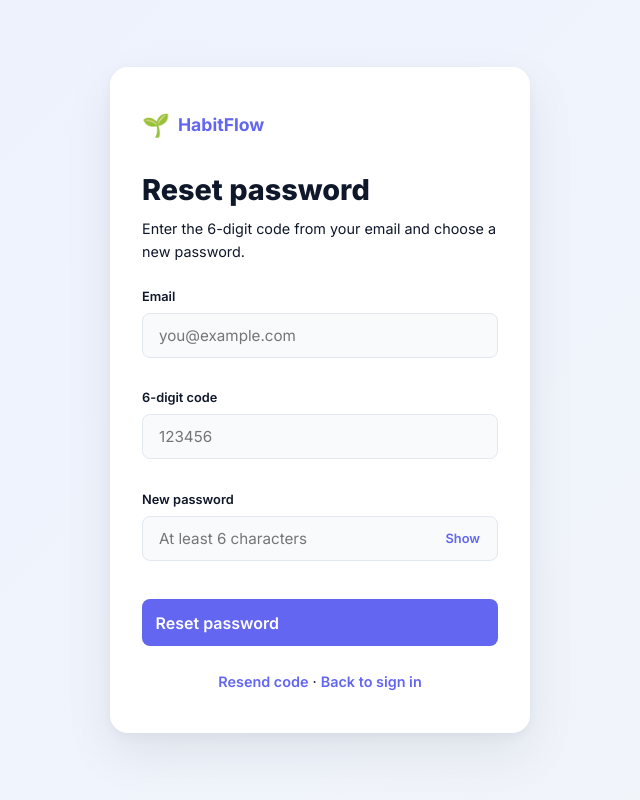
After one commit to SalluHunk/HabitTracker, a Flask app: page /reset-password in a window 1280 px wide. The commit adds this page. Shown: the whole page, without its empty margins (320-960 px from the left). Run offline with Flask 3, Linux system fonts and the light colour scheme.

Commit message:
Add forgot-password flow + show-password toggle
Backend:
- New password_resets table with hashed 6-digit codes (15min expiry)
- /api/auth/forgot-password and /api/auth/reset-password endpoints
- Web routes /forgot-password and /reset-password
- SMTP email utility (env: SMTP_HOST/PORT/USER/PASS, FROM_EMAIL)
- Falls back to stdout logging when SMTP not configured

Web UI:
- forgot_password.html and reset_password.html templates
- 'Forgot password?' link on login page
- Show/Hide password toggle on login, signup, and reset pages

Co-Authored-By: Claude Sonnet 4.6 <noreply@anthropic.com>

```diff
--- a/main.py
+++ b/main.py
@@ -16,7 +16,9 @@ from tracker.database import init_db, CATEGORY_DEFAULTS
 from tracker.auth import (
     get_user_by_id, get_user_by_email, create_user, verify_password,
     verify_google_token, login_or_create_google_user, GOOGLE_CLIENT_ID,
+    create_password_reset, verify_reset_code, update_password,
 )
+from tracker.email_util import send_email
 from tracker.logic import (
     add_habit, get_habits_with_status, toggle_log,
     get_habit_stats, get_habit_calendar,
@@ -103,6 +105,48 @@ def signup():
 def logout():
     logout_user()
     return redirect(url_for("login"))
+
+
+@app.route("/forgot-password", methods=["GET", "POST"])
+def forgot_password():
+    if current_user.is_authenticated:
+        return redirect(url_for("dashboard"))
+    if request.method == "POST":
+        email = request.form.get("email", "").strip().lower()
+        user = get_user_by_email(email)
+        if user and user.get("password_hash"):
+            code = create_password_reset(user["id"])
+            send_email(
+                email,
+                "HabitFlow password reset code",
+                f"Your HabitFlow password reset code is:\n\n{code}\n\n"
+                f"This code expires in 15 minutes. If you didn't request this, ignore this email.",
+            )
+        flash("If that email exists, we've sent a reset code. Check your inbox.", "success")
+        return redirect(url_for("reset_password_route", email=email))
+    return render_template("forgot_password.html")
+
+
+@app.route("/reset-password", methods=["GET", "POST"])
+def reset_password_route():
+    if current_user.is_authenticated:
+        return redirect(url_for("dashboard"))
+    email = request.values.get("email", "")
+    if request.method == "POST":
+        email = request.form.get("email", "").strip().lower()
+        code = request.form.get("code", "").strip()
+        new_pw = request.form.get("new_password", "")
+        if len(new_pw) < 6:
+            flash("Password must be at least 6 characters.", "error")
+            return render_template("reset_password.html", email=email)
+        user_id = verify_reset_code(email, code)
+        if not user_id:
+            flash("Invalid or expired code.", "error")
+            return render_template("reset_password.html", email=email)
+        update_password(user_id, new_pw)
+        flash("Password updated. Please sign in.", "success")
+        return redirect(url_for("login"))
+    return render_template("reset_password.html", email=email)
 
 
 @app.route("/auth/google", methods=["POST"])
--- a/static/css/style.css
+++ b/static/css/style.css
@@ -773,3 +773,19 @@ input[type="color"] {
 .btn-danger { background: #fef2f2; color: var(--danger); border: 1px solid #fecaca; }
 .btn-danger:hover { background: #fee2e2; }
 .muted { color: var(--text3); font-weight: 400; }
+
+/* ── Password toggle ────────────────────────────────────── */
+.pw-wrap { position: relative; display: flex; align-items: center; }
+.pw-wrap input { flex: 1; padding-right: 60px; }
+.pw-toggle {
+  position: absolute; right: 8px;
+  background: none; border: none; cursor: pointer;
+  font-size: .8rem; font-weight: 600; color: var(--primary);
+  padding: 6px 10px; border-radius: 4px;
+}
+.pw-toggle:hover { background: #eef2ff; }
+.forgot-link {
+  display: inline-block; margin-top: .5rem;
+  font-size: .85rem; color: var(--primary); text-decoration: none; font-weight: 600;
+}
+.forgot-link:hover { text-decoration: underline; }
--- /dev/null
+++ b/templates/reset_password.html
@@ -0,0 +1,42 @@
+{% extends "auth_base.html" %}
+{% block title %}Reset Password · HabitFlow{% endblock %}
+{% block content %}
+<div class="auth-card">
+  <div class="auth-brand"><span class="brand-icon">🌱</span> HabitFlow</div>
+  <h1>Reset password</h1>
+  <p class="auth-sub">Enter the 6-digit code from your email and choose a new password.</p>
+
+  {% with msgs = get_flashed_messages(with_categories=true) %}
+    {% if msgs %}{% for cat, msg in msgs %}<div class="flash flash-{{ cat }}">{{ msg }}</div>{% endfor %}{% endif %}
+  {% endwith %}
+
+  <form method="POST" class="auth-form">
+    <div class="form-group">
+      <label>Email</label>
+      <input type="email" name="email" required value="{{ email }}" placeholder="you@example.com">
+    </div>
+    <div class="form-group">
+      <label>6-digit code</label>
+      <input type="text" name="code" required inputmode="numeric" pattern="[0-9]{6}" maxlength="6" placeholder="123456">
+    </div>
+    <div class="form-group">
+      <label>New password</label>
+      <div class="pw-wrap">
+        <input type="password" name="new_password" id="newPwInput" required minlength="6" placeholder="At least 6 characters">
+        <button type="button" class="pw-toggle" onclick="togglePw('newPwInput', this)">Show</button>
+      </div>
+    </div>
+    <button type="submit" class="btn btn-primary auth-btn">Reset password</button>
+  </form>
+
+  <p class="auth-foot"><a href="{{ url_for('forgot_password') }}">Resend code</a> · <a href="{{ url_for('login') }}">Back to sign in</a></p>
+</div>
+
+<script>
+function togglePw(id, btn) {
+  const inp = document.getElementById(id);
+  if (inp.type === 'password') { inp.type = 'text'; btn.textContent = 'Hide'; }
+  else { inp.type = 'password'; btn.textContent = 'Show'; }
+}
+</script>
+{% endblock %}
--- a/tracker/auth.py
+++ b/tracker/auth.py
@@ -1,10 +1,11 @@
-"""Authentication: password hashing, JWT, Google ID token verification."""
+"""Authentication: password hashing, JWT, Google ID token verification, password reset."""
 import os
 import jwt
+import secrets
 from datetime import datetime, timedelta, timezone
 from werkzeug.security import generate_password_hash, check_password_hash
 from flask_login import UserMixin
-from tracker.db import query_one, insert_returning_id, execute
+from tracker.db import query_one, query_all, insert_returning_id, execute
 
 JWT_SECRET = os.environ.get("JWT_SECRET", "dev-secret-change-me")
 JWT_ALG = "HS256"
@@ -119,6 +120,53 @@ def verify_google_token(id_token_str: str):
         return None
 
 
+# ── Password reset (6-digit code) ──────────────────────────────────────────────
+
+RESET_CODE_TTL_MINUTES = 15
+
+
+def create_password_reset(user_id: int) -> str:
+    """Generate a 6-digit code, store its hash, return the plaintext code."""
+    code = f"{secrets.randbelow(1000000):06d}"
+    code_hash = generate_password_hash(code)
+    expires = (datetime.now(timezone.utc) + timedelta(minutes=RESET_CODE_TTL_MINUTES)).isoformat()
+    # Invalidate any prior unused codes for this user
+    execute("UPDATE password_resets SET used = 1 WHERE user_id = ? AND used = 0", (user_id,))
+    execute(
+        "INSERT INTO password_resets (user_id, code_hash, expires_at, used) VALUES (?,?,?,0)",
+        (user_id, code_hash, expires),
+    )
+    return code
+
+
+def verify_reset_code(email: str, code: str):
+    """Returns user_id if valid, None otherwise."""
+    user = get_user_by_email(email)
+    if not user:
+        return None
+    rows = query_all(
+        "SELECT * FROM password_resets WHERE user_id = ? AND used = 0 ORDER BY id DESC",
+        (user["id"],),
+    )
+    now = datetime.now(timezone.utc)
+    for row in rows:
+        try:
+            expires = datetime.fromisoformat(row["expires_at"])
+        except (TypeError, ValueError):
+            continue
+        if now > expires:
+            continue
+        if check_password_hash(row["code_hash"], code):
+            return user["id"]
+    return None
+
+
+def update_password(user_id: int, new_password: str):
+    pw_hash = generate_password_hash(new_password)
+    execute("UPDATE users SET password_hash = ? WHERE id = ?", (pw_hash, user_id))
+    execute("UPDATE password_resets SET used = 1 WHERE user_id = ?", (user_id,))
+
+
 def login_or_create_google_user(google_info):
     """Find or create user from verified Google info. Returns User."""
     existing = get_user_by_google_id(google_info["google_id"])
--- a/tracker/database.py
+++ b/tracker/database.py
@@ -65,6 +65,15 @@ CREATE TABLE IF NOT EXISTS milestones (
     achieved_at  TEXT    NOT NULL,
     UNIQUE(habit_id, type)
 );
+
+CREATE TABLE IF NOT EXISTS password_resets (
+    id          SERIAL PRIMARY KEY,
+    user_id     INTEGER NOT NULL REFERENCES users(id) ON DELETE CASCADE,
+    code_hash   TEXT    NOT NULL,
+    expires_at  TEXT    NOT NULL,
+    used        INTEGER DEFAULT 0
+);
+CREATE INDEX IF NOT EXISTS idx_resets_user ON password_resets(user_id);
 """
 
 _SQLITE_SCHEMA = """
@@ -119,6 +128,15 @@ CREATE TABLE IF NOT EXISTS milestones (
     achieved_at  TEXT    NOT NULL,
     UNIQUE(habit_id, type)
 );
+
+CREATE TABLE IF NOT EXISTS password_resets (
+    id          INTEGER PRIMARY KEY AUTOINCREMENT,
+    user_id     INTEGER NOT NULL REFERENCES users(id) ON DELETE CASCADE,
+    code_hash   TEXT    NOT NULL,
+    expires_at  TEXT    NOT NULL,
+    used        INTEGER DEFAULT 0
+);
+CREATE INDEX IF NOT EXISTS idx_resets_user ON password_resets(user_id);
 """
 
 
```
Also changed, not shown: templates/forgot_password.html (added, +26 -0 lines), templates/login.html (+12 -1 lines), templates/signup.html (+11 -1 lines), tracker/api.py (+34 -0 lines), tracker/email_util.py (added, +33 -0 lines).
